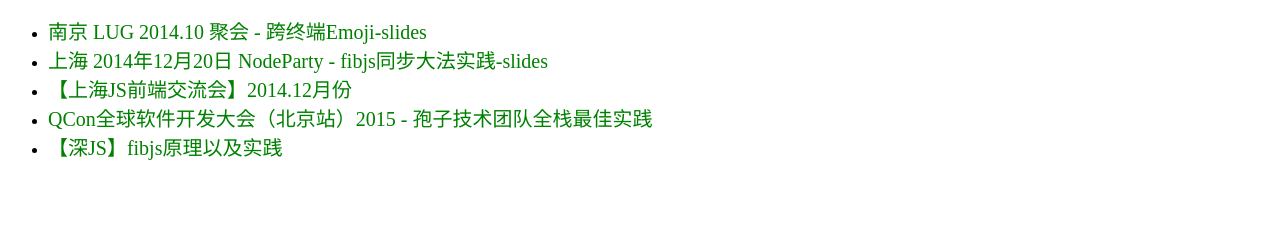
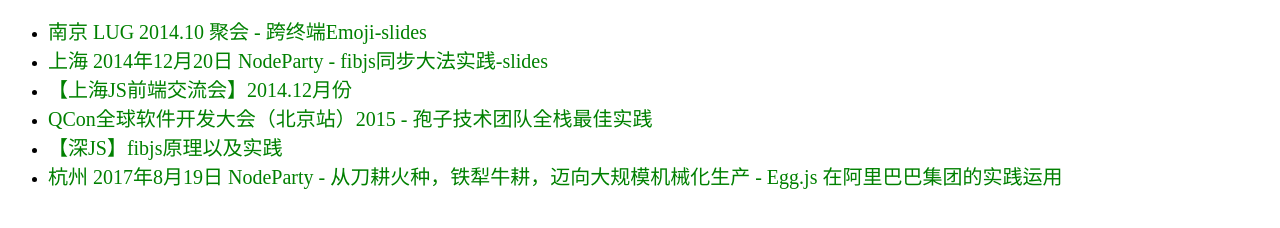
Before and after one commit to ngot/slides, a plain HTML site: page index.html in a window 1280 px wide. Drawn offline with Linux system fonts and the light colour scheme.

Commit message:
add NodePaty

```diff
--- a/index.html
+++ b/index.html
@@ -19,6 +19,7 @@
     <li><a href="pdfs/上海JS前端交流会2014.12月份.pdf" target="_blank">【上海JS前端交流会】2014.12月份</a></li>
     <li><a href="http://www.stuq.org/ppt/show/54/81f1c92a5692f98590617d7d6ec2038e" target="_blank">QCon全球软件开发大会（北京站）2015 - 孢子技术团队全栈最佳实践</a></li>
     <li><a href="pdfs/ShenJS_fibjs.pdf" target="_blank">【深JS】fibjs原理以及实践</a></li>
+    <li><a href="pdfs/Egg.js 在阿里巴巴集团的的实践运用.pdf" target="_blank"> 杭州 2017年8月19日 NodeParty - 从刀耕火种，铁犁牛耕，迈向大规模机械化生产 - Egg.js 在阿里巴巴集团的实践运用</a></li>
 </ul>
 </body>
 </html>
```
Also changed, not shown: 1 other file.
